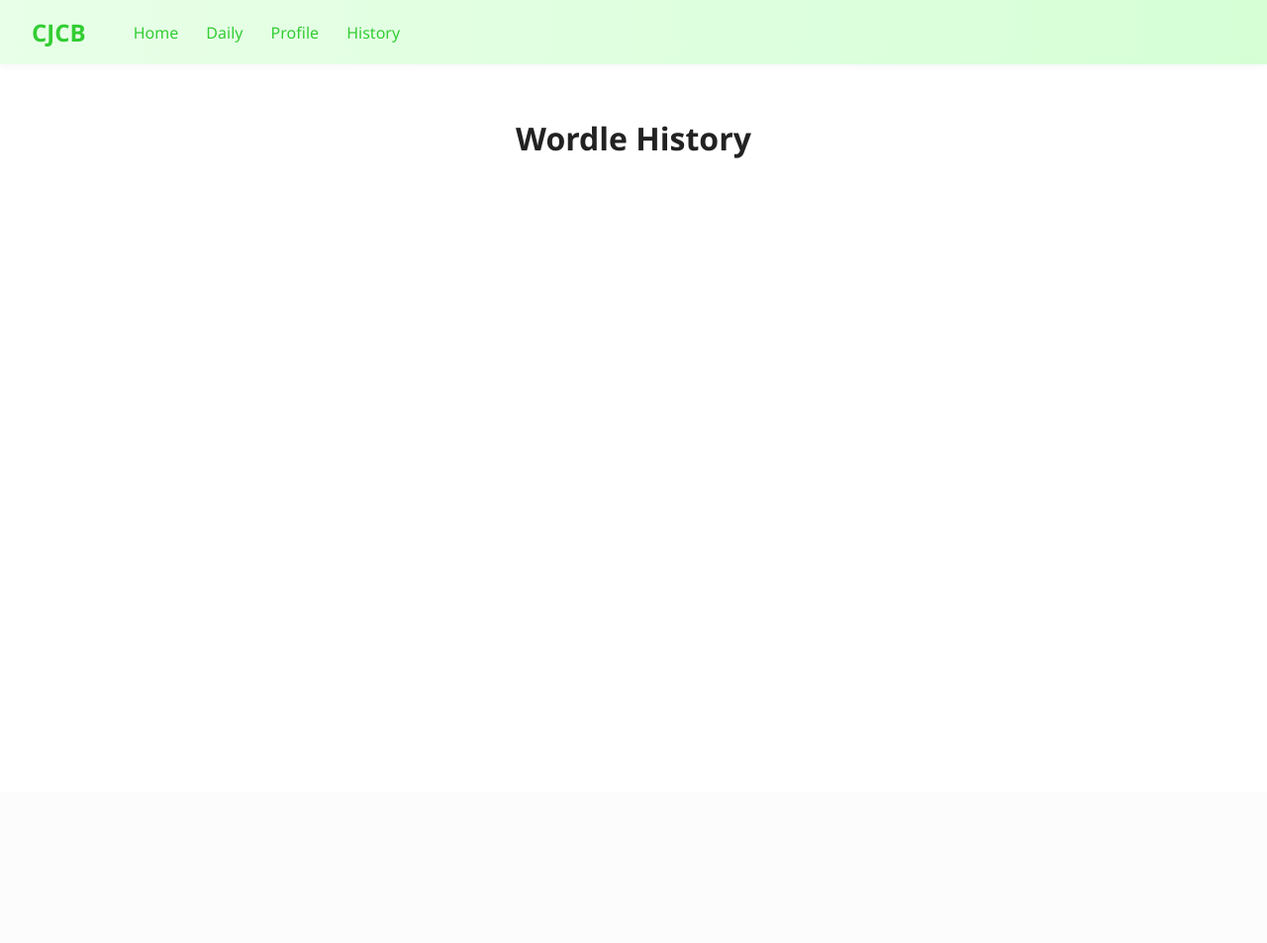
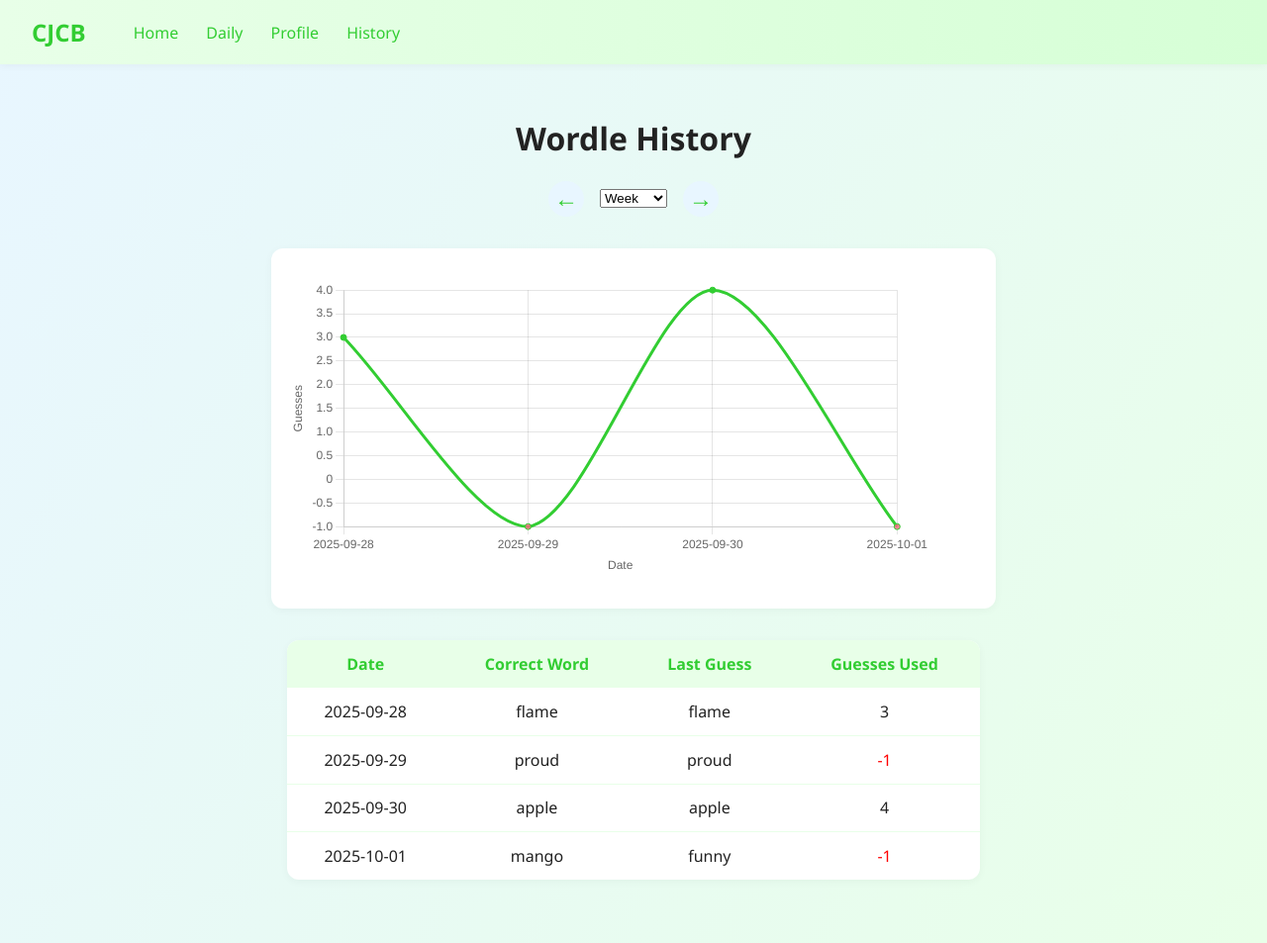
Before and after one commit to CJColemanB/ConfigureableWordle, a Flask app: page /history in a window 1280 px wide. Shown: the whole page at 99% size. Before the commit the page ends 160 px from the top, so only its background shows below. Run offline with Flask 3, Linux system fonts and the light colour scheme; a user stored in the database is signed in.

Commit message:
added signing up + a database holding user info, a history page for easy viewing of their history

```diff
--- a/app.py
+++ b/app.py
@@ -8,7 +8,6 @@
 app = Flask(__name__)
 app.secret_key = 'your_secret_key_here'  # Change to a secure key
 
-# Initialize SQLite DB for users
 DB_PATH = 'people.db'
 def init_db():
     conn = sqlite3.connect(DB_PATH)
@@ -16,7 +15,18 @@
     c.execute('''CREATE TABLE IF NOT EXISTS users (
         id INTEGER PRIMARY KEY AUTOINCREMENT,
         username TEXT UNIQUE NOT NULL,
-        password TEXT NOT NULL
+        forename TEXT,
+        surname TEXT,
+        dob TEXT,
+        password TEXT NOT NULL,
+        email TEXT
+    )''')
+    c.execute('''CREATE TABLE IF NOT EXISTS wordle_history (
+        id INTEGER PRIMARY KEY AUTOINCREMENT,
+        user_id INTEGER NOT NULL,
+        date TEXT NOT NULL,
+        guesses INTEGER NOT NULL,
+        FOREIGN KEY(user_id) REFERENCES users(id)
     )''')
     conn.commit()
     conn.close()
@@ -26,12 +36,7 @@
 
 # Helper to get word of the day (5-letter for now)
 def get_word_of_the_day(length=5):
-    # For now, generate random 5-letter word from all possible combinations
-    # In future, you can expand to other lengths
-    # This is a simple way to get a valid word
-    # You may want to cache or optimize for performance
     possible = []
-    # Use a simple word list for now, but you can expand
     with open('static/wordlist.txt') as f:
         for line in f:
             w = line.strip().lower()
@@ -82,6 +87,33 @@
             else:
                 error = 'Invalid username or password.'
     return render_template('profile.html', username=session.get('username'), error=error)
+
+@app.route('/signup', methods=['GET', 'POST'])
+def signup():
+    error = None
+    if request.method == 'POST':
+        username = request.form.get('username')
+        password = request.form.get('password')
+        forename = request.form.get('forename')
+        surname = request.form.get('surname')
+        dob = request.form.get('dob')
+        email = request.form.get('email')
+        if not all([username, password, forename, surname, dob, email]):
+            error = 'All fields are required.'
+        else:
+            try:
+                conn = sqlite3.connect(DB_PATH)
+                c = conn.cursor()
+                c.execute('INSERT INTO users (username, forename, surname, dob, password, email) VALUES (?, ?, ?, ?, ?, ?)',
+                          (username, forename, surname, dob, password, email))
+                conn.commit()
+                conn.close()
+                session['username'] = username
+                return redirect(url_for('profile'))
+            except sqlite3.IntegrityError:
+                error = 'Username already exists.'
+    return render_template('signup.html', error=error)
+
 @app.route('/history')
 def history():
     if not session.get('username'):
--- /dev/null
+++ b/static/history.js
@@ -0,0 +1,85 @@
+// This JS file will fetch history data and render the table and graph
+// Placeholder for AJAX fetch and rendering logic
+// You will need to implement a Flask API endpoint to provide history data as JSON
+
+// Example data format:
+// const historyData = [
+//   {date: '2025-09-28', word: 'flame', last_guess: 'flame', guesses: 3},
+//   {date: '2025-09-29', word: 'proud', last_guess: 'proud', guesses: -1},
+// ];
+
+function renderTable(historyData) {
+    const tbody = document.getElementById('history-table-body');
+    tbody.innerHTML = '';
+    historyData.forEach(row => {
+        const tr = document.createElement('tr');
+        tr.innerHTML = `
+            <td>${row.date}</td>
+            <td>${row.word}</td>
+            <td>${row.last_guess}</td>
+            <td${row.guesses === -1 ? ' style="color:red;"' : ''}>${row.guesses}</td>
+        `;
+        tbody.appendChild(tr);
+    });
+}
+
+function renderGraph(historyData) {
+    const ctx = document.getElementById('history-graph').getContext('2d');
+    const labels = historyData.map(row => row.date);
+    const data = historyData.map(row => row.guesses);
+    const bgColors = historyData.map(row => row.guesses === -1 ? 'rgba(255,99,132,0.8)' : '#32cd32');
+    if (window.historyChart) window.historyChart.destroy();
+    window.historyChart = new Chart(ctx, {
+        type: 'line',
+        data: {
+            labels: labels,
+            datasets: [{
+                label: 'Guesses Used',
+                data: data,
+                pointBackgroundColor: bgColors,
+                borderColor: '#32cd32',
+                fill: false,
+                tension: 0.3,
+            }]
+        },
+        options: {
+            responsive: false,
+            plugins: {
+                legend: {display: false}
+            },
+            scales: {
+                x: {title: {display: true, text: 'Date'}},
+                y: {title: {display: true, text: 'Guesses'}, beginAtZero: true, stepSize: 1}
+            }
+        }
+    });
+}
+
+// Placeholder: fetch and filter logic
+function fetchAndRender(period = 'week', offset = 0) {
+    // TODO: Fetch from Flask API endpoint
+    // For now, use static data
+    const historyData = [
+        {date: '2025-09-28', word: 'flame', last_guess: 'flame', guesses: 3},
+        {date: '2025-09-29', word: 'proud', last_guess: 'proud', guesses: -1},
+        {date: '2025-09-30', word: 'apple', last_guess: 'apple', guesses: 4},
+        {date: '2025-10-01', word: 'mango', last_guess: 'funny', guesses: -1}
+    ];
+    renderTable(historyData);
+    renderGraph(historyData);
+}
+
+document.getElementById('filter-period').addEventListener('change', function() {
+    fetchAndRender(this.value);
+});
+document.getElementById('prev-period').addEventListener('click', function() {
+    // TODO: Implement offset logic
+    fetchAndRender(document.getElementById('filter-period').value);
+});
+document.getElementById('next-period').addEventListener('click', function() {
+    // TODO: Implement offset logic
+    fetchAndRender(document.getElementById('filter-period').value);
+});
+
+// Initial render
+fetchAndRender();
--- a/templates/history.html
+++ b/templates/history.html
@@ -4,6 +4,62 @@
     <meta charset="UTF-8">
     <title>CJCB - History</title>
     <link rel="stylesheet" href="/static/wordle.css">
+    <style>
+        body {
+            background: linear-gradient(120deg, #e8f6ff 0%, #e8ffe8 100%);
+        }
+        .history-table {
+            width: 100%;
+            max-width: 700px;
+            margin: 2em auto;
+            border-collapse: collapse;
+            background: #fff;
+            border-radius: 12px;
+            box-shadow: 0 2px 8px rgba(0,0,0,0.04);
+            overflow: hidden;
+        }
+        .history-table th, .history-table td {
+            padding: 0.8em 1em;
+            border-bottom: 1px solid #e8ffe8;
+            text-align: center;
+        }
+        .history-table th {
+            background: #e8ffe8;
+            color: #32cd32;
+        }
+        .history-table tr:last-child td {
+            border-bottom: none;
+        }
+        .graph-container {
+            max-width: 700px;
+            margin: 2em auto;
+            background: #fff;
+            border-radius: 12px;
+            box-shadow: 0 2px 8px rgba(0,0,0,0.04);
+            padding: 2em 1em;
+        }
+        .filter-controls {
+            display: flex;
+            justify-content: center;
+            align-items: center;
+            gap: 1em;
+            margin-bottom: 1em;
+        }
+        .arrow-btn {
+            background: #e8f6ff;
+            border: none;
+            border-radius: 50%;
+            width: 36px;
+            height: 36px;
+            font-size: 1.5em;
+            color: #32cd32;
+            cursor: pointer;
+            transition: background 0.2s;
+        }
+        .arrow-btn:hover {
+            background: #b3e6ff;
+        }
+    </style>
 </head>
 <body>
     <header>
@@ -17,9 +73,34 @@
     </header>
     <main>
         <h1>Wordle History</h1>
-        <div id="history-content">
-            <!-- History will be shown here if logged in -->
+        <div class="filter-controls">
+            <button class="arrow-btn" id="prev-period">&#8592;</button>
+            <select id="filter-period">
+                <option value="week">Week</option>
+                <option value="month">Month</option>
+                <option value="season">Season</option>
+                <option value="year">Year</option>
+            </select>
+            <button class="arrow-btn" id="next-period">&#8594;</button>
         </div>
+        <div class="graph-container">
+            <canvas id="history-graph" width="650" height="300"></canvas>
+        </div>
+        <table class="history-table">
+            <thead>
+                <tr>
+                    <th>Date</th>
+                    <th>Correct Word</th>
+                    <th>Last Guess</th>
+                    <th>Guesses Used</th>
+                </tr>
+            </thead>
+            <tbody id="history-table-body">
+                <!-- Table rows will be inserted here by JS -->
+            </tbody>
+        </table>
     </main>
+    <script src="https://cdn.jsdelivr.net/npm/chart.js"></script>
+    <script src="/static/history.js"></script>
 </body>
 </html>
--- a/templates/home.html
+++ b/templates/home.html
@@ -16,10 +16,11 @@
         </nav>
     </header>
     <main>
-        <h1>Welcome to CJCB Wordle!</h1>
+        <h1>Welcome to Wordle++!</h1>
         <div class="home-buttons">
             <a href="/daily" class="btn">Play Daily Wordle</a>
-            <a href="/profile" class="btn">Profile</a>
+            <a href="/profile" class="btn">View Your Profile</a>
+            <a href="/signup" class="btn">Create an Account</a>
         </div>
     </main>
 </body>
```
Also changed, not shown: templates/profile.html (+33 -26 lines), templates/signup.html (added, +43 -0 lines), people.db (added).
